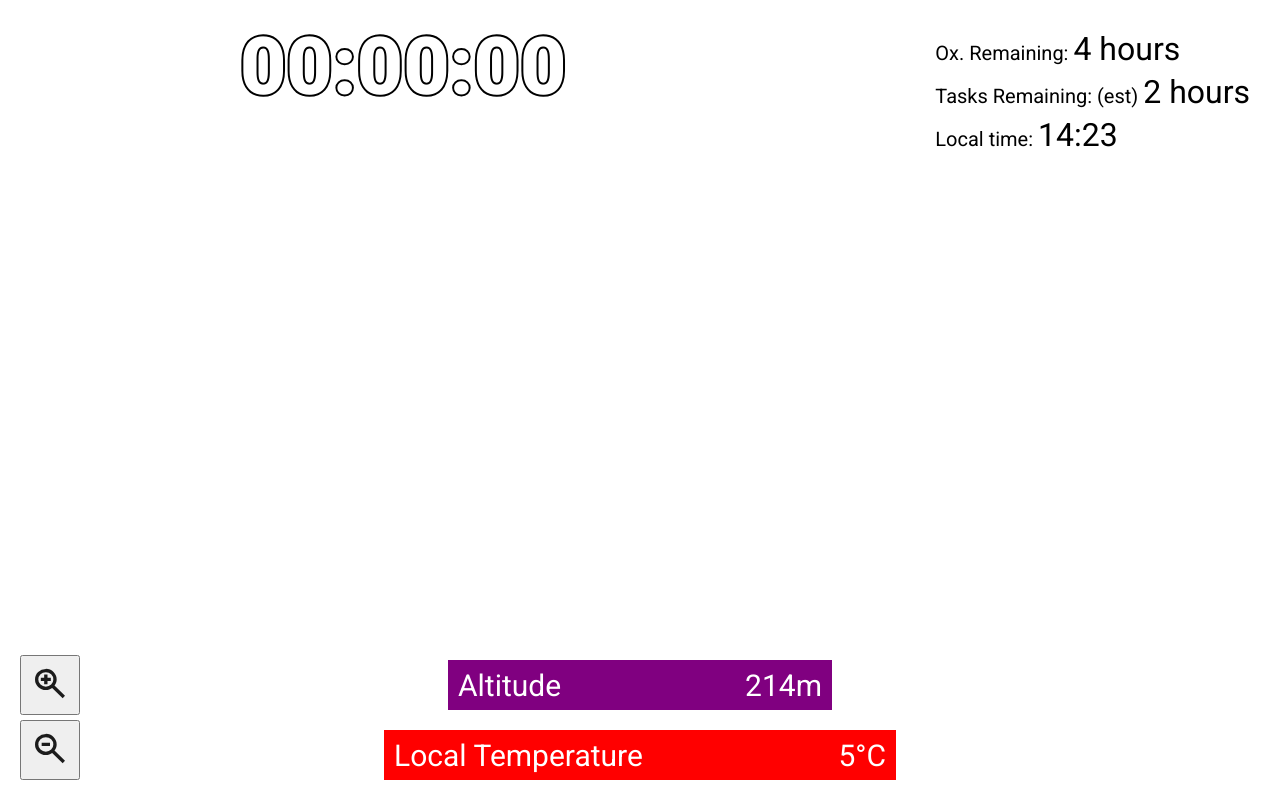
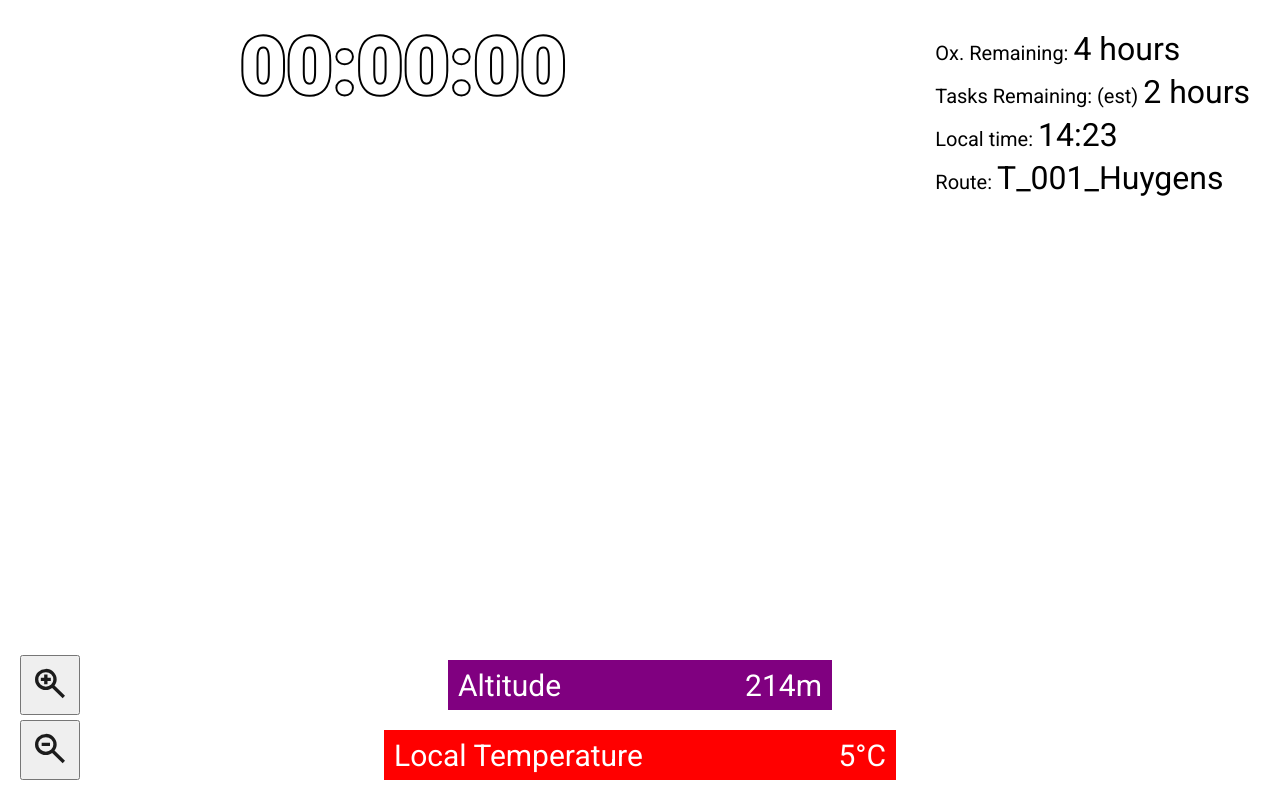
Before and after one commit to undefined06855/martian-map, a website: page index.html in a window 1280 px wide. Drawn offline with nearby package versions, Linux system fonts and the light colour scheme.

Commit message:
add fake route id

```diff
--- a/index.html
+++ b/index.html
@@ -39,6 +39,7 @@
                     <span>Ox. Remaining: <span style="font-size: 32px;">4 hours</span></span>
                     <span>Tasks Remaining: (est) <span style="font-size: 32px;">2 hours</span></span>
                     <span>Local time: <span style="font-size: 32px;">14:23</span></span>
+                    <span>Route: <span style="font-size: 32px;">T_001_Huygens</span></span>
                 </div>
                 <div class="bottom left" id="controls">
                     <button id="zoom-in"><img src="/assets/zoom_in.svg" class="invert" /></button>
```
